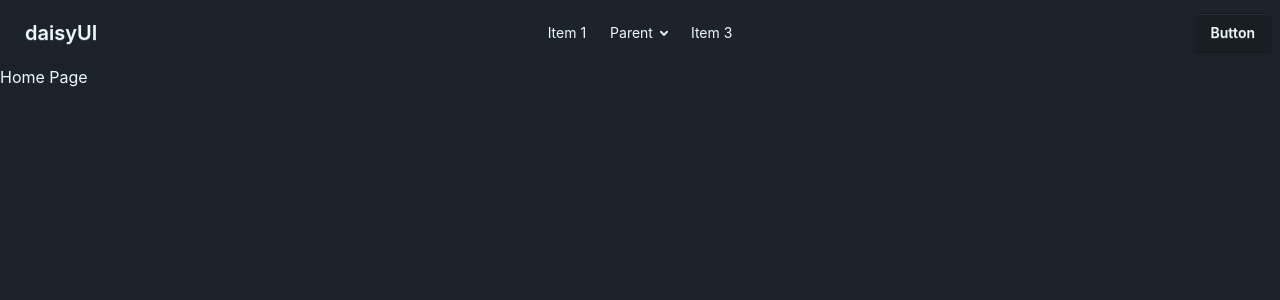
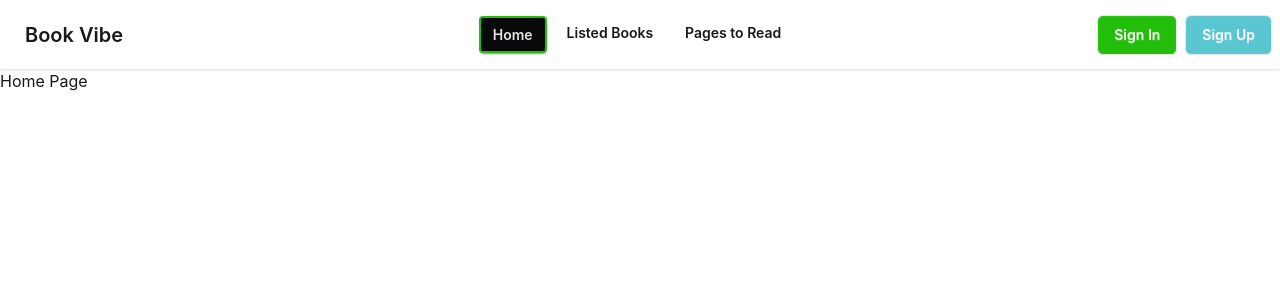
Before and after one commit to ashaasarkaar/book-vibe-repo, a React (Vite) app: page / in a window 1280 px wide. Shown: the top 300 px of the page. Built offline with nearby package versions, Linux system fonts and the light colour scheme.

Commit message:
NavBar Design Done

```diff
--- a/index.html
+++ b/index.html
@@ -1,5 +1,5 @@
 <!doctype html>
-<html lang="en" data-theme="dark">
+<html lang="en" data-theme="light">
   <head>
     <meta charset="UTF-8" />
     <link rel="icon" type="image/svg+xml" href="/favicon.svg" />
--- a/src/components/shared/navBar/NavBar.jsx
+++ b/src/components/shared/navBar/NavBar.jsx
@@ -1,6 +1,31 @@
 import React from 'react';
+import { NavLink } from 'react-router';
 
 const NavBar = () => {
+  const links = (
+    <>
+      <li><NavLink to={'/'} className={({ isActive }) =>
+        `font-semibold mr-2
+      ${isActive
+          ? 'border-2 border-[#23BE0A]'
+          : ''}`
+      }>Home</NavLink></li>
+
+      <li><NavLink className={({ isActive }) =>
+        `font-semibold  mr-2
+        ${isActive
+          ? 'border-2 border-[#23BE0A]'
+          : ''}`} to={'/books'}>Listed Books</NavLink></li>
+
+      <li><NavLink className={({ isActive }) =>
+        `font-semibold  mr-2
+      ${isActive ?
+          'border-2 border-[#23BE0A]'
+          : ''}`} to={'/pages-to-read'}>Pages to Read</NavLink></li>
+    </>
+
+
+  )
   return (
     <div>
 
@@ -13,36 +38,23 @@ const NavBar = () => {
             <ul
               tabIndex={-1}
               className="menu menu-sm dropdown-content bg-base-100 rounded-box z-1 mt-3 w-52 p-2 shadow">
-        <li><a>Item 1</a></li>
-        <li>
-          <a>Parent</a>
-          <ul className="p-2">
-            <li><a>Submenu 1</a></li>
-            <li><a>Submenu 2</a></li>
-          </ul>
-        </li>
-        <li><a>Item 3</a></li>
+              {links}
             </ul>
           </div>
-    <a className="btn btn-ghost text-xl">daisyUI</a>
+          <a className="btn btn-ghost text-xl">Book Vibe</a>
         </div>
         <div className="navbar-center hidden lg:flex">
           <ul className="menu menu-horizontal px-1">
-      <li><a>Item 1</a></li>
-      <li>
-        <details>
-          <summary>Parent</summary>
-          <ul className="p-2 bg-base-100 w-40 z-1">
-            <li><a>Submenu 1</a></li>
-            <li><a>Submenu 2</a></li>
-          </ul>
-        </details>
-      </li>
-      <li><a>Item 3</a></li>
+            {links}
           </ul>
         </div>
         <div className="navbar-end">
-    <a className="btn">Button</a>
+
+          <div className='flex gap-2'>
+            <button className='btn bg-[#23BE0A] text-white rounded-md'>Sign In</button>
+            <button className='btn bg-[#59C6D2] text-white rounded-md'>Sign Up</button>
+          </div>
+
         </div>
       </div>
 
```
Lines whose indentation alone changed are shown as unchanged.
